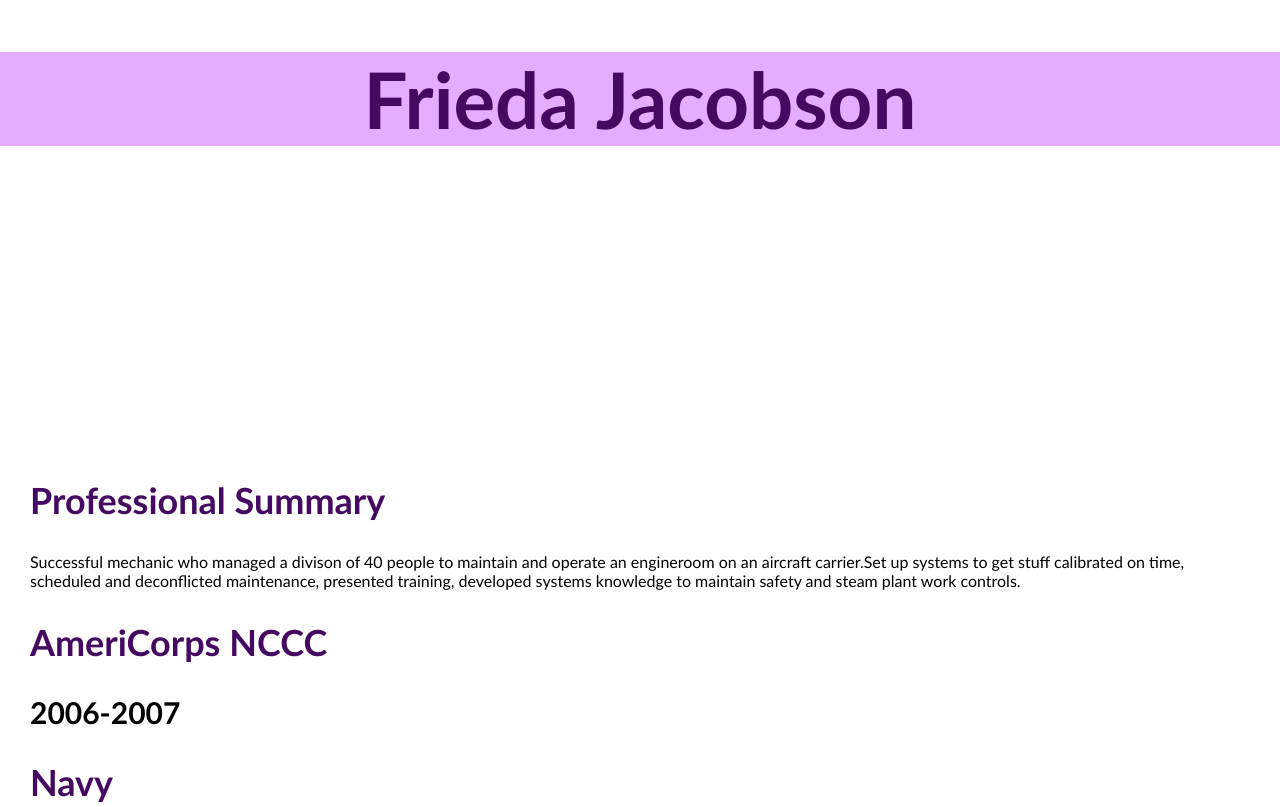
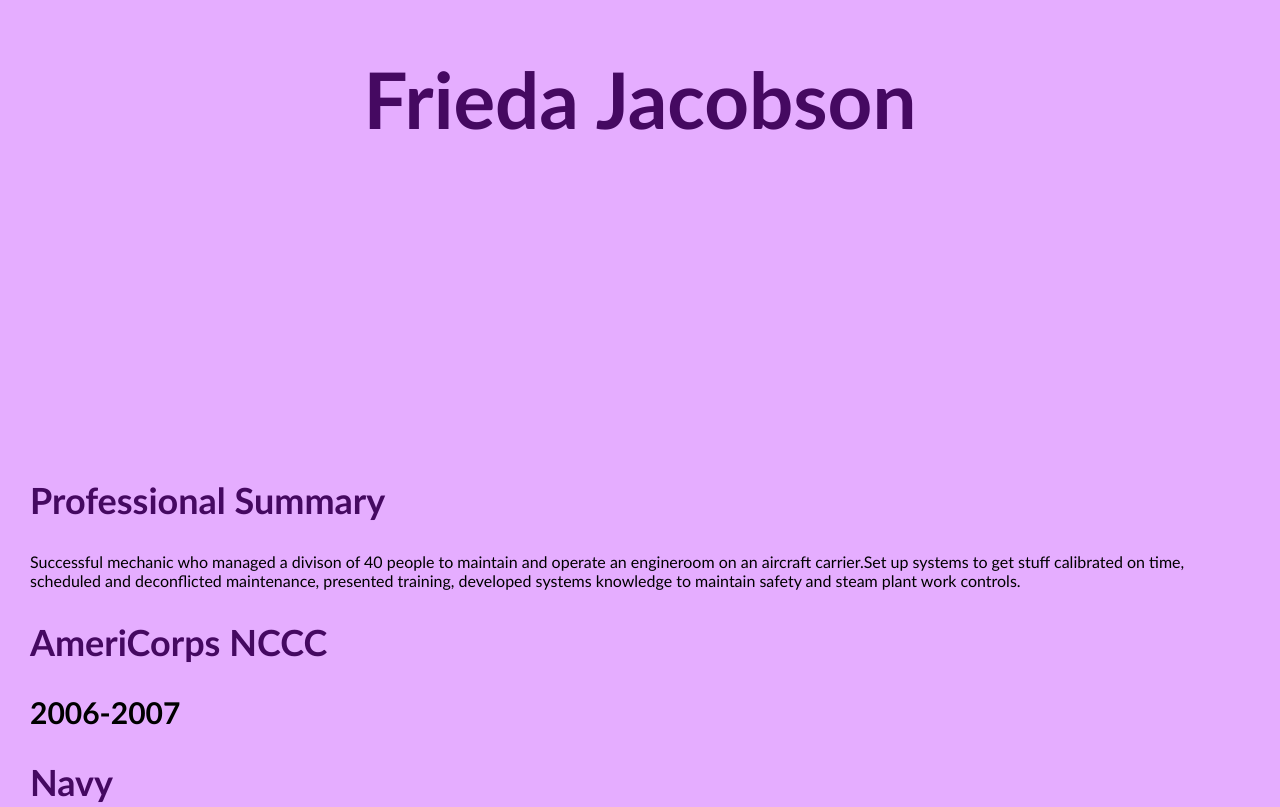
Before and after one commit to kajakali/kajakali.github.io, a plain HTML site: page index.html in a window 1280 px wide. Shown: the top 807 px of the page. Drawn offline with Linux system fonts and the light colour scheme.

Commit message:
Update main.css

```diff
--- a/main.css
+++ b/main.css
@@ -3,6 +3,7 @@ body {
 	margin: 0;
 	text-align: left;
 	width: 100%;
+	background-color: #e5adff;
 }
 
 h1 {
@@ -10,7 +11,7 @@ h1 {
   	font-family: Calibri, serif;
   	color: #450961;
 	text-align: center;
-	background-color: #e5adff;
+
 }
 
 h2 {
@@ -20,7 +21,7 @@ h2 {
 
 
 .contents {
-	font-family: 'Trebuchet MS', Calibri, sans-serif;
+	font-family: Calibri, sans-serif;
  	padding: 250px 0;
 	margin: 30px;
 }
```
